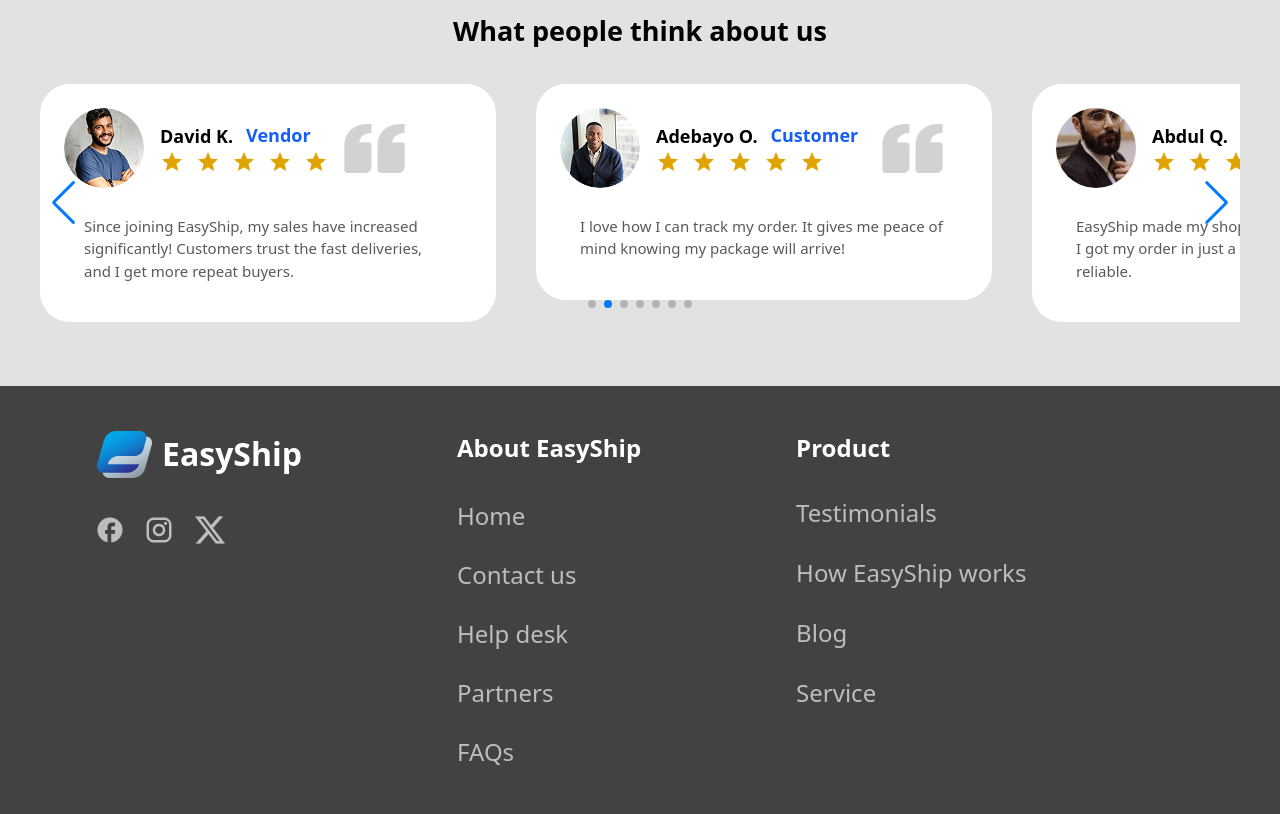
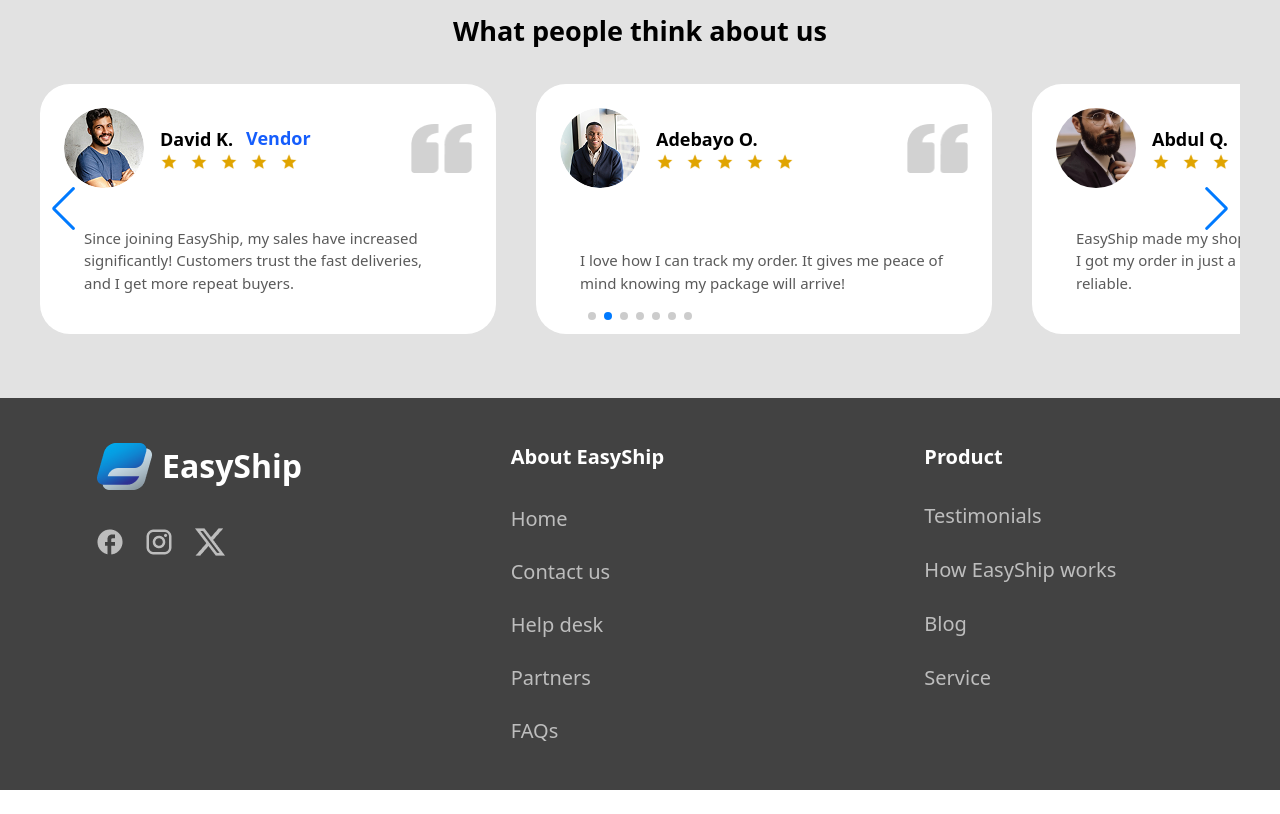
Before and after one commit to justiceadam673/EASYSHIPNG, a React (Vite) app: page / in a window 1280 px wide. Shown: the part 1560-2374 px from the top of the page. After the commit the page ends 2350 px from the top, so only its background shows below. Built offline with nearby package versions, Linux system fonts and the light colour scheme.

Commit message:
Updated app with new features

```diff
--- a/src/components/Footer.jsx
+++ b/src/components/Footer.jsx
@@ -5,11 +5,11 @@
 
 const Footer = () => {
   return (
-    <main className='bg-[#424242] w-full flex space-x-[155px] px-[97px] py-[44px] text-[#fff] h-auto'>
-      <section>
+    <main className='bg-[#424242] max-sm:flex-col max-sm:space-y-10 max-md:px-[30px] max-md:space-x-5  w-full flex space-x-[155px] px-[97px] py-[44px] text-[#fff] h-auto'>
+      <section className='w-full '>
         <div className='flex text-[32px] font-bold items-center space-x-[10px]'>
           <img src='/Easyship 1.png' alt='' srcset='' />
-          <h1>EasyShip</h1>
+          <h1 className='max-md:text-[25px]'>EasyShip</h1>
         </div>
         <div className='flex items-center space-x-[23px] mt-[38px]'>
           <img src={Facebook} alt='Facebook' srcSet='' />
@@ -17,10 +17,12 @@
           <img src={Twitter} alt='X' srcSet='' />
         </div>
       </section>
-      <section>
+      <section className='w-full'>
         <div>
-          <h2 className='text-[24px] font-bold mb-[32px]'>About EasyShip</h2>
-          <ul className='text-[24px] text-[#fff]/65 font-light space-y-[23px]'>
+          <h2 className='text-[20px] font-bold mb-[32px] max-md:text-[18px] '>
+            About EasyShip
+          </h2>
+          <ul className='text-[20px] text-[#fff]/65 font-light space-y-[23px] max-md:text-[15px]'>
             <li>
               <a href=''>Home</a>
             </li>
@@ -39,9 +41,11 @@
           </ul>
         </div>
       </section>
-      <section>
-        <h2 className='text-[24px] font-bold mb-[29px]'>Product</h2>
-        <ul className='text-[24px] text-[#fff]/65 font-light space-y-[24px]'>
+      <section className='w-full'>
+        <h2 className='text-[20px] font-bold mb-[29px]  max-md:text-[18px] '>
+          Product
+        </h2>
+        <ul className='text-[20px] text-[#fff]/65 font-light space-y-[24px] max-md:text-[15px] '>
           <li>
             <a href=''>Testimonials</a>
           </li>
--- a/src/components/HowEastShipWorks.jsx
+++ b/src/components/HowEastShipWorks.jsx
@@ -6,10 +6,10 @@
 
 const HowEastShipWorks = () => {
   return (
-    <main className='mb-[37px] max-sm:mt-70 '>
-      <h1 className='text-center text-[#000] mt-[76px]  text-[27px] font-extrabold'>
+    <main className='mb-[37px] max-sm:mt-60 '>
+      <h1 className='text-center text-[#000] mt-[76px]   text-[27px] font-extrabold max-sm:text-[20px]'>
         How EasyShip Works
-        <section className='flex max-sm:flex-col max-sm:items-center justify-center'>
+        <section className='flex max-sm:flex-col max-md:flex-col max-lg:flex-col max-lg:items-center  max-md:items-center max-sm:items-center max-sm:mt-10 justify-center'>
           <Cards>
             <img src={Shop} className='w-[54px] mx-auto' />
             <h1 className='text-[#000] font-extrabold text-[21px]'>
--- a/src/components/Testimonials.jsx
+++ b/src/components/Testimonials.jsx
@@ -83,7 +83,7 @@
 const Testimonials = () => {
   return (
     <section className='w-full px-10 py-16'>
-      <h2 className='text-[27px] text-[#000] font-bold text-center mb-[33px]'>
+      <h2 className='text-[27px] text-[#000] font-bold text-center mb-[33px] max-sm:text-[20px] '>
         What people think about us
       </h2>
       <Swiper
@@ -109,23 +109,23 @@
       >
         {testimonials.map((testimonial, index) => (
           <SwiperSlide key={index}>
-            <div className='p-6 w-[full] min-h-[192px] bg-white rounded-[30px] shadow-[30px] flex flex-col justify-between'>
-              <div className='flex items-center space-x-4'>
+            <div className='p-6 w-[full]  min-h-[192px] max-sm:h-[150px] h-[250px] bg-white rounded-[30px] shadow-[30px] flex flex-col justify-between'>
+              <div className='flex items-center  space-x-4'>
                 <img
                   src={testimonial.image}
                   alt={testimonial.name}
-                  className='w-[80px] h-[80px] rounded-full object-cover'
+                  className='w-[80px] max-sm:w-[60px] max-sm:h-[60px] h-[80px] max-sm:rounded-[100%] rounded-full object-cover'
                 />
                 <div className=' space-x-2 text-[linear-gradient(to_right,#0799DF,#2D3594)]  font-bold text-[24px] '>
                   <div className='flex space-x-[13px]'>
-                    <h3 className='font-bold text-[18px]'>
+                    <h3 className='font-bold max-sm:text-auto max-xl:text-auto max-lg:text-auto text-[18px]'>
                       {testimonial.name}
                     </h3>
-                    <p className='text-sm text-blue-600 text-[18px]'>
-                      {testimonial.role}
+                    <p className='text-sm max-sm:text-auto text-blue-600 text-[18px]'>
+                      {testimonial.role === "Vendor" ? testimonial.role : ""}
                     </p>
                   </div>
-                  <div className='flex space-x-3'>
+                  <div className='flex max-sm:space-x-1 w-4.5 space-x-3'>
                     <img src={testimonial.Rate} />
                     <img src={testimonial.Rate} />
                     <img src={testimonial.Rate} />
@@ -135,10 +135,10 @@
                 </div>
                 <img
                   src={testimonial.Question}
-                  className='w-[61.27px] h-[49px] '
+                  className='w-[61.27px] ml-auto max-xl:ml-auto  max-xl:w-[41.27px] max-xl:h-[30px] max-sm:w-[41.27px] max-sm:h-[30px] h-[49px] max-lg:w-[31.27px] max-lg:h-[25px] max-lg:ml-auto '
                 />
               </div>
-              <p className='mx-5 mt-[26.75px] mb-4 text-[#000]/65 text-[15px]'>
+              <p className='mx-5 mt-[26.75px] max-sm:mt-[10px] max-sm:text-auto mb-4 text-[#000]/65 text-[15px]'>
                 {testimonial.review}
               </p>
             </div>
--- a/src/components/WhyEasyShip.jsx
+++ b/src/components/WhyEasyShip.jsx
@@ -56,7 +56,7 @@
               Our team is here to help whenever you need it.
             </p>
           </WhyEasyShipUI>
-          <section className='flex max-sm:flex-col max-sm:items-center max-sm:mt-[25px] mt-[14px] text-[18px]'>
+          <section className='flex max-sm:flex-col max-sm:text-[14px] max-sm:items-center max-sm:mt-[25px] mt-[14px] text-[18px]'>
             <p className='text-[#000]/65'>
               Join thousands of satisfied customers today!{" "}
             </p>
```
